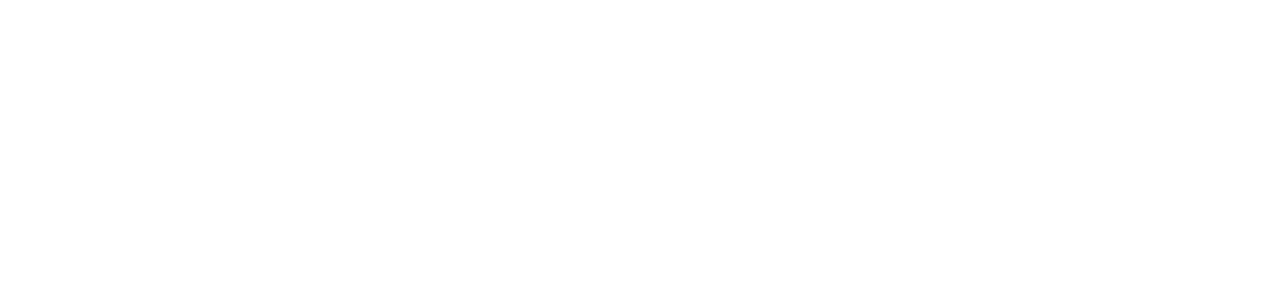
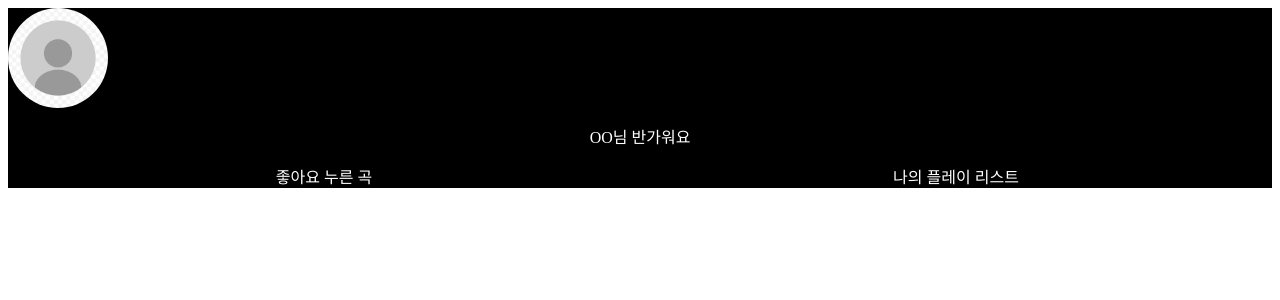
Before and after one commit to ellin45/Floutia, a Next.js app in the folder floutia/: page /myPage in a window 1280 px wide. Shown: the top 300 px of the page. Built offline with nearby package versions, Linux system fonts and the light colour scheme.

Commit message:
"feat: 검색 결과 가져오기 및 마이페이지 레이아웃 구성중"

```diff
--- a/floutia/package.json
+++ b/floutia/package.json
@@ -17,6 +17,7 @@
     "generaterandom": "^0.0.2",
     "next": "^14.0.4",
     "next-auth": "^4.24.5",
+    "qs": "^6.11.2",
     "react": "^18",
     "react-dom": "^18",
     "react-youtube": "^10.1.0",
--- a/floutia/src/app/myPage/layout.tsx
+++ b/floutia/src/app/myPage/layout.tsx
@@ -1,8 +1,31 @@
 import type {Metadata} from "next";
 import {Inter} from "next/font/google";
-import variables from "../../styles/variables.module.scss";
+import variables from "../styles/variables.module.scss";
 import styles from "../styles/page.module.css";
+import Head from "next/head";
+import Image from "next/image";
 
 export default function RootLayout() {
-  return;
+  return (
+    <>
+      <div className={styles.body}>
+        <Image
+          src="/profile.jpeg"
+          alt="profile"
+          width={100}
+          height={100}
+          className={styles.profile}
+        />
+        <p className={variables.myPage_header}>OO님 반가워요</p>
+        <div className={variables.myPage_container}>
+          <div className={variables.myPage_container_first_column}>
+            좋아요 누른 곡
+          </div>
+          <div className={variables.myPage_container_second_column}>
+            나의 플레이 리스트
+          </div>
+        </div>
+      </div>
+    </>
+  );
 }
--- a/floutia/src/app/myPage/page.tsx
+++ b/floutia/src/app/myPage/page.tsx
@@ -3,9 +3,21 @@ import {Inter} from "next/font/google";
 import variables from "../../styles/variables.module.scss";
 import styles from "../styles/page.module.css";
 import Head from "next/head";
+import Image from "next/image";
 
 const inter = Inter({subsets: ["latin"]});
 
 export default function RootLayout() {
-  return;
+  return (
+    <div>
+      <Image
+        src="/profile.jpeg"
+        alt="profile"
+        width={100}
+        height={100}
+        className={styles.logo}
+      />
+      <div>OO님 반가워요</div>
+    </div>
+  );
 }
--- a/floutia/src/app/search/page.tsx
+++ b/floutia/src/app/search/page.tsx
@@ -3,8 +3,6 @@ import {Inter} from "next/font/google";
 import variables from "../../styles/variables.module.scss";
 import styles from "../styles/page.module.css";
 import Search from "./components/Search";
-
-const inter = Inter({subsets: ["latin"]});
 
 import React from "react";
 
--- a/floutia/src/app/styles/page.module.css
+++ b/floutia/src/app/styles/page.module.css
@@ -66,7 +66,7 @@
 .myPage {
   display: flex;
   justify-content: center;
-  align-items: baseline;
+  align-items: center;
   color: #ffffff;
   padding-top: 20px;
   text-decoration: none;
@@ -77,7 +77,12 @@
   width: 100px;
   height: 100px;
 }
-
+.profile {
+  border-radius: 50%;
+  background-color: transparent;
+  display: flex;
+  justify-content: center;
+}
 .center {
   display: flex;
   justify-content: center;
@@ -117,7 +122,7 @@
 
 .sidebar_search {
   display: flex;
-  align-items: baseline;
+  align-items: center;
   justify-content: center;
   color: #ffffff;
   padding-top: 25px;
@@ -131,17 +136,22 @@
 .search_search {
   display: flex;
   align-items: center;
+  padding-top: 20px;
   justify-content: space-between;
   color: #ffffff;
-  padding-top: 25px;
   gap: 10px;
   text-decoration: none;
-  width: 100%;
+  width: 90%;
   background: #333;
   border-radius: 25px;
+  padding-left: 30px;
+  padding-right: 15px;
 }
 .search_btn {
   margin-left: auto;
+  margin-right: 15px;
+  display: flex;
+  align-items: flex-start;
 }
 
 .search {
@@ -165,6 +175,7 @@
 }
 .search_btn {
   margin-left: auto;
+  margin-bottom: 20px;
 }
 
 .search_input {
@@ -176,6 +187,7 @@
   outline: none;
   margin-right: 10px;
 }
+
 @media (hover: hover) and (pointer: fine) {
   .card:hover {
     background: rgba(var(--card-rgb), 0.1);
--- a/floutia/src/app/styles/variables.module.scss
+++ b/floutia/src/app/styles/variables.module.scss
@@ -39,3 +39,55 @@ $primary-color: #151515;
     justify-content: center;
   }
 }
+
+.search_youtubeContainer {
+  display: flex;
+  justify-content: center;
+  flex-direction: column;
+  align-items: center;
+  .search_youtubeBox {
+    display: flex;
+    margin-left: 5vw;
+    margin-bottom: 20px;
+  }
+
+  .search_youtubeVideo {
+    display: flex;
+    justify-content: center;
+  }
+}
+
+.myPage_header {
+  display: flex;
+  justify-content: center;
+  color: white;
+}
+
+.myPage_container {
+  display: flex;
+  flex: 1;
+  color: white;
+  align-items: center;
+  justify-content: center;
+  width: 100%;
+  .myPage_header {
+    margin-left: 20px;
+  }
+  .myPage_container_first_column {
+    display: flex;
+    justify-content: center;
+    flex: 1;
+    color: white;
+    border: 1px;
+    border-bottom: 2px solid white;
+  }
+  .myPage_container_second_column {
+    display: flex;
+    justify-content: center;
+    border: 1px;
+    border-bottom: 2px solid white;
+
+    flex: 1;
+    color: white;
+  }
+}
```
Also changed, not shown: floutia/src/app/search/components/Search.jsx (added, +166 -0 lines), floutia/src/app/search/components/Search.tsx (deleted, +0 -27 lines), floutia/public/profile.jpeg (added), 1 other file (tests, documents, lock files or other folders).
